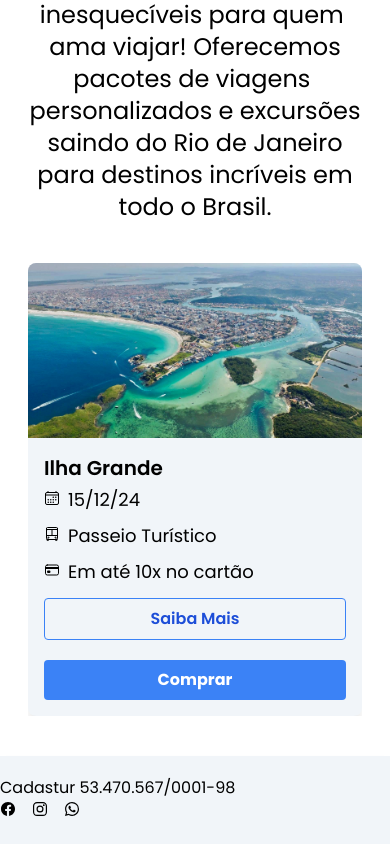
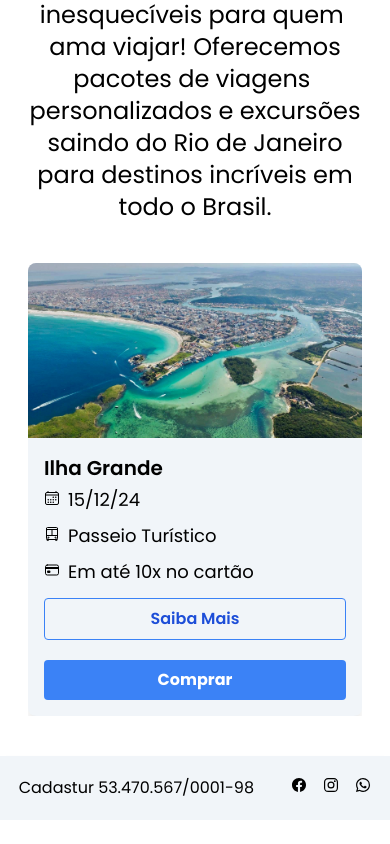
Before and after one commit to HenryNascimentoSilva/tourism, a React (Vite) app: page / in a window 390 px wide. Shown: the part 517-1361 px from the top of the page. After the commit the page ends 1337 px from the top, so only its background shows below. Built offline with nearby package versions, Linux system fonts and the light colour scheme.

Commit message:
corringo erro responsividade

```diff
--- a/src/Footer.jsx
+++ b/src/Footer.jsx
@@ -1,7 +1,7 @@
 function Footer() {
   return (
     <div className="shadow-md w-full bottom-auto left-0 font-poppins">
-      <div className="md:flex justify-around mt-10 py-5 bg-slate-100">
+      <div className="flex justify-around mt-10 py-5 bg-slate-100">
         <div>
           Cadastur 53.470.567/0001-98
         </div>
```
